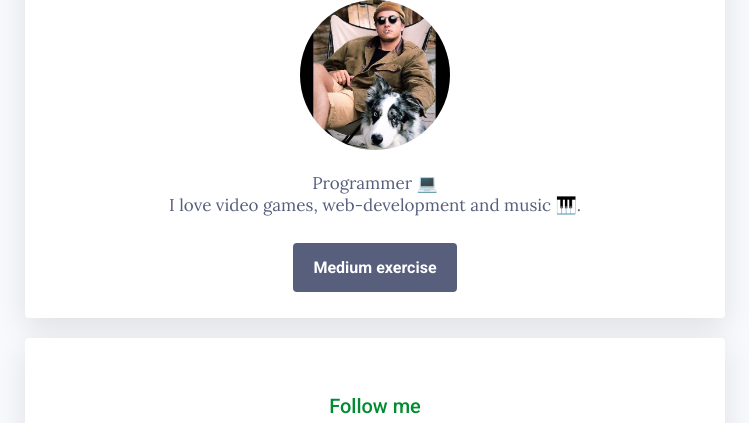
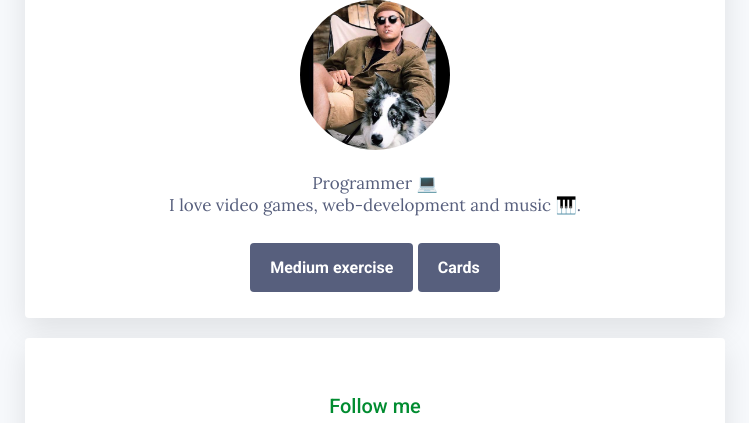
Before and after one commit to schildgeN/profile, a plain HTML site: page index.html in a window 1280 px wide. Shown: the part 217-640 px from the top of the page, without its empty margins (266-1015 px from the left). Drawn offline with Linux system fonts and the light colour scheme.

Commit message:
links added

```diff
--- a/index.html
+++ b/index.html
@@ -15,7 +15,8 @@
       <h1>Nelson Schildge <br> 👾</h1>
       <img src="images/profile_pic.jpg" alt="Nelson Schildge" class="img_circle">
       <p>Programmer 💻 <br> I love video games, web-development and music 🎹.</p>
-      <a href="https://schildgen.github.io/medium-article/" class="btn_blue">Medium exercise</a>
+      <a href="./medium-article" class="btn_blue">Medium exercise</a>
+      <a href="./cards" class="btn_blue">Cards</a>
     </div>
     <div class="card_white">
       <h2>Follow me</h2>
```
